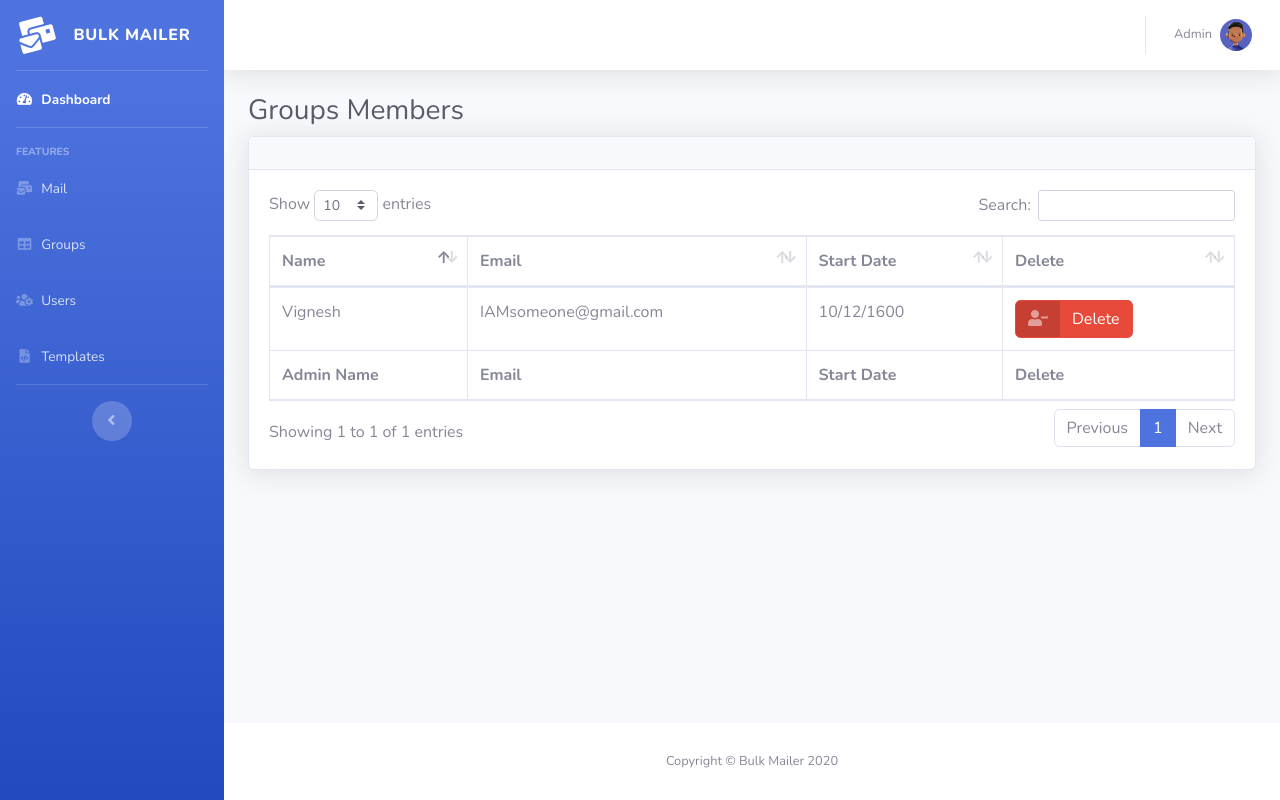
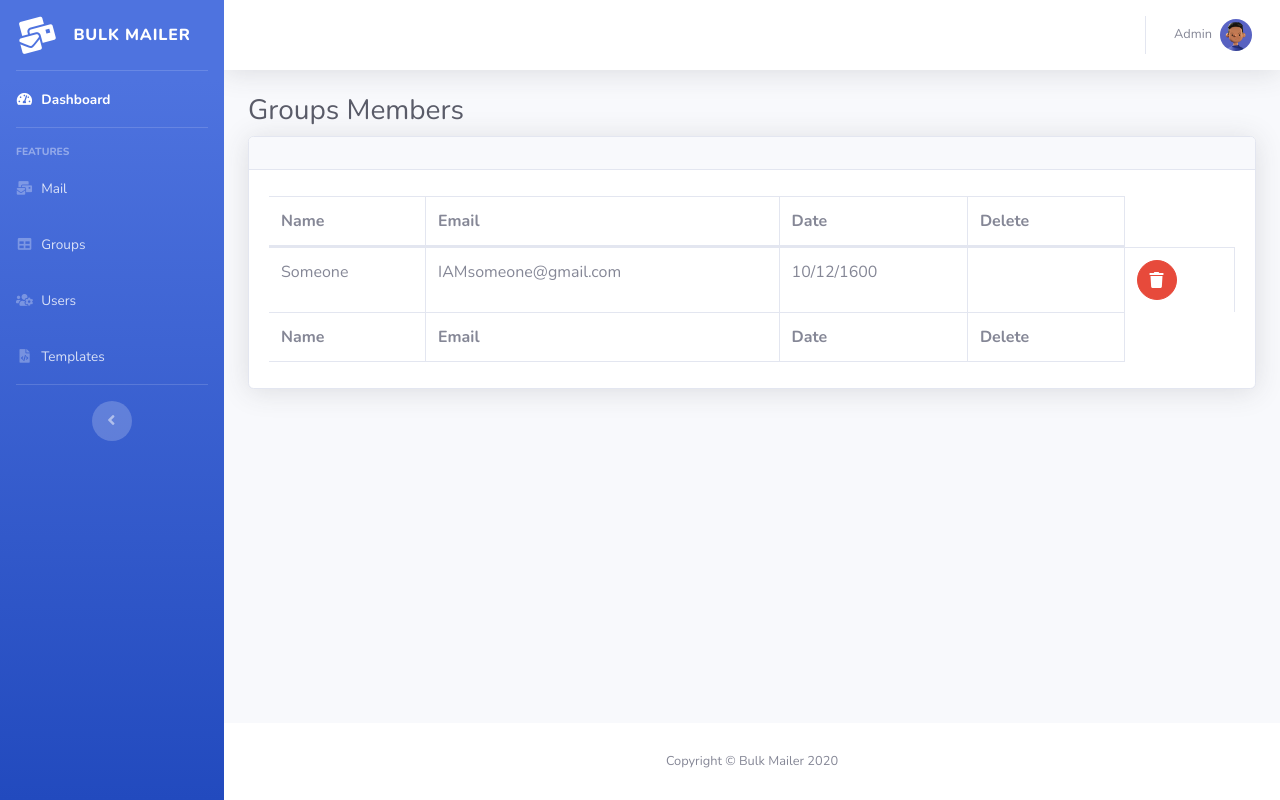
Before and after one commit to data-charya/Cn-project, a Flask app: page /view/users in a window 1280 px wide. Run offline with Flask 2, Linux system fonts and the light colour scheme; data comes from the database, SQL or seed files in the repository; some libraries are stand-ins or nearby versions.

Commit message:
Update user_list.html

```diff
--- a/templates/user_list.html
+++ b/templates/user_list.html
@@ -16,32 +16,34 @@
                         <tr>
                             <th>Name</th>
                             <th>Email</th>
-                            <th>Start Date</th>
+                            <th>Date</th>
                             <th>Delete</th>
                         </tr>
                     </thead>
                     <tfoot>
                         <tr>
-                            <th>Admin Name</th>
+                            <th>Name</th>
                             <th>Email</th>
-                            <th>Start Date</th>
+                            <th>Date</th>
                             <th>Delete</th>
                         </tr>
                     </tfoot>
                     <tbody>
+{#                    Start Loop#}
                         <tr>
-                            <td>Vignesh</td>
+                            <td>Someone</td>
                             <td>IAMsomeone@gmail.com</td>
                             <td>10/12/1600</td>
                             <td>
-                                <a href="#" class="btn btn-danger btn-icon-split">
-                                    <span class="icon text-white-50">
-                                                        <i class="fas fa-user-minus"></i>
-                                                    </span>
-                                    <span class="text">Delete</span>
+                                <td>
+                                <a href="#" class="btn btn-danger btn-circle">
+                                    <i class="fas fa-trash"></i>
                                 </a>
                             </td>
+                            </td>
                         </tr>
+{#                    End Loop#}
+
                     </tbody>
                 </table>
             </div>
```
